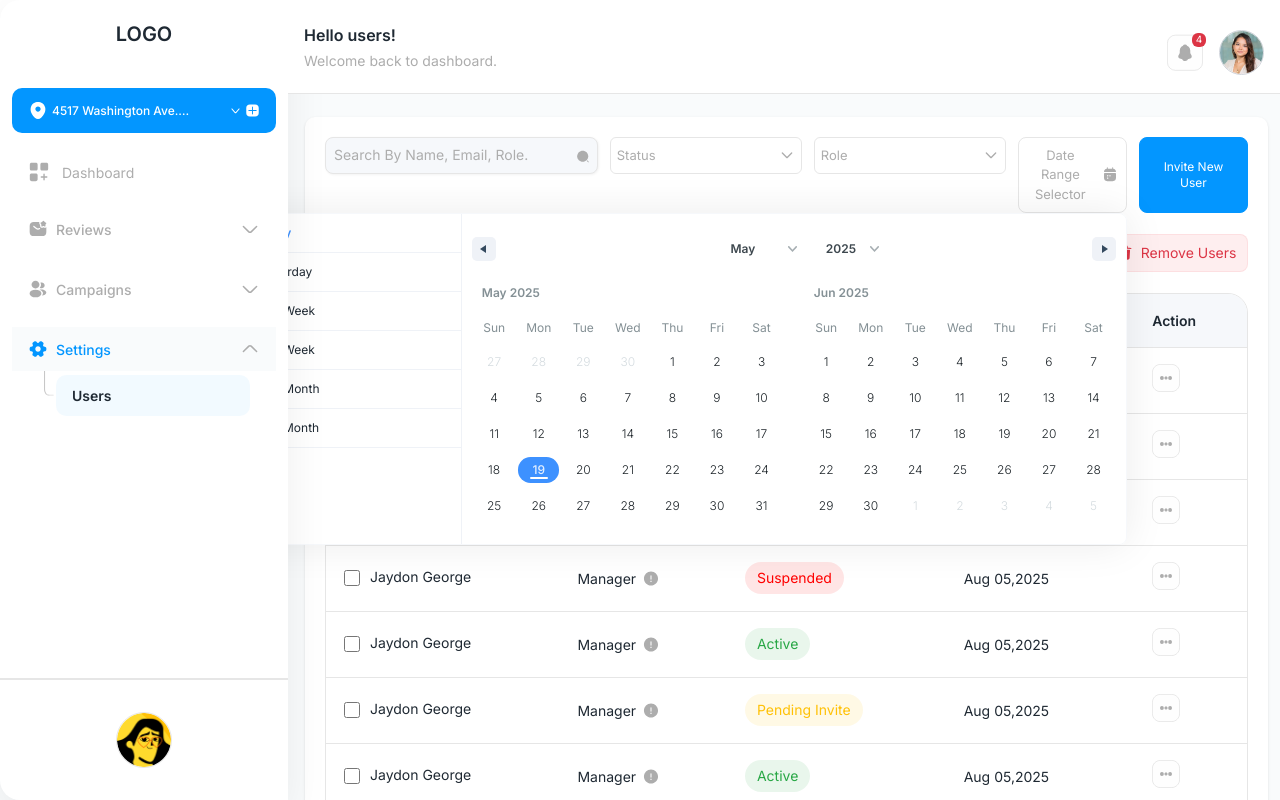
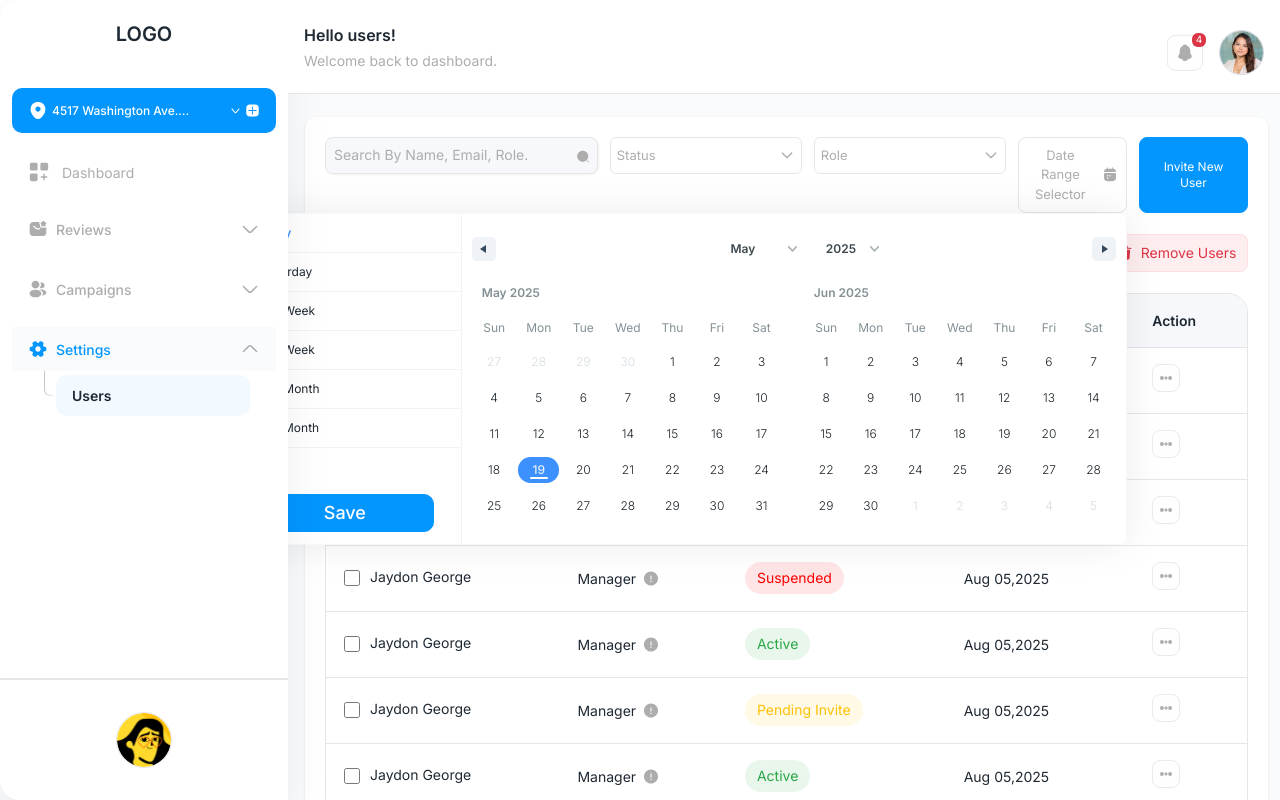
Before and after one commit to sumithub/rs-web-develop, a Next.js app: page /users in a window 1280 px wide. Both pictures are taken after a click on the button "Date Range Selector". Shown: the top 800 px of the page. Built offline with nearby package versions, Linux system fonts and the light colour scheme.

Commit message:
Added save button on DatePicker

```diff
--- a/src/components/form/DateRangePicker.js
+++ b/src/components/form/DateRangePicker.js
@@ -44,10 +44,11 @@ function DateRange() {
             onClick={toggleDatePicker}
             className="cursor-pointer flex items-center gap-2 border border-border-color rounded-lg py-[7.7px]! px-2 capitalize text-[13px] text-text3 w-full focus-visible:outline-none shrink-0"        >
             Date Range Selector
-            <Image src="/images/calendar1.svg" alt='calendar' height={16} width={16} unoptimized={true} className='' />
+            <Image src="/images/calendar1.svg" alt='calendar' height={16} width={16} unoptimized={true} />
         </button>
 
         {open &&
+            <div>
                 <div className='overflow-hidden absolute top-full right-0 border border-dark rounded-lg shadow-[0px_0px_40px_rgba(0,_0,_0,_0.08)]'>
                     <DateRangePicker
                         showDateDisplay={false}
@@ -58,7 +59,10 @@ function DateRange() {
                         ranges={state}
                         direction="horizontal"
                     />
-            </div>}
+                    <button onClick={() => { setOpen(false) }} className="text-white text-lg font-medium bg-primary hover:bg-white hover:text-primary w-1/5 py-1 rounded-[10px] border border-primary cursor-pointer absolute left-0! bottom-3 ml-5">Save</button>
+                </div>
+            </div>
+        }
     </div>)
 }
 
```
Lines whose indentation alone changed are shown as unchanged.
